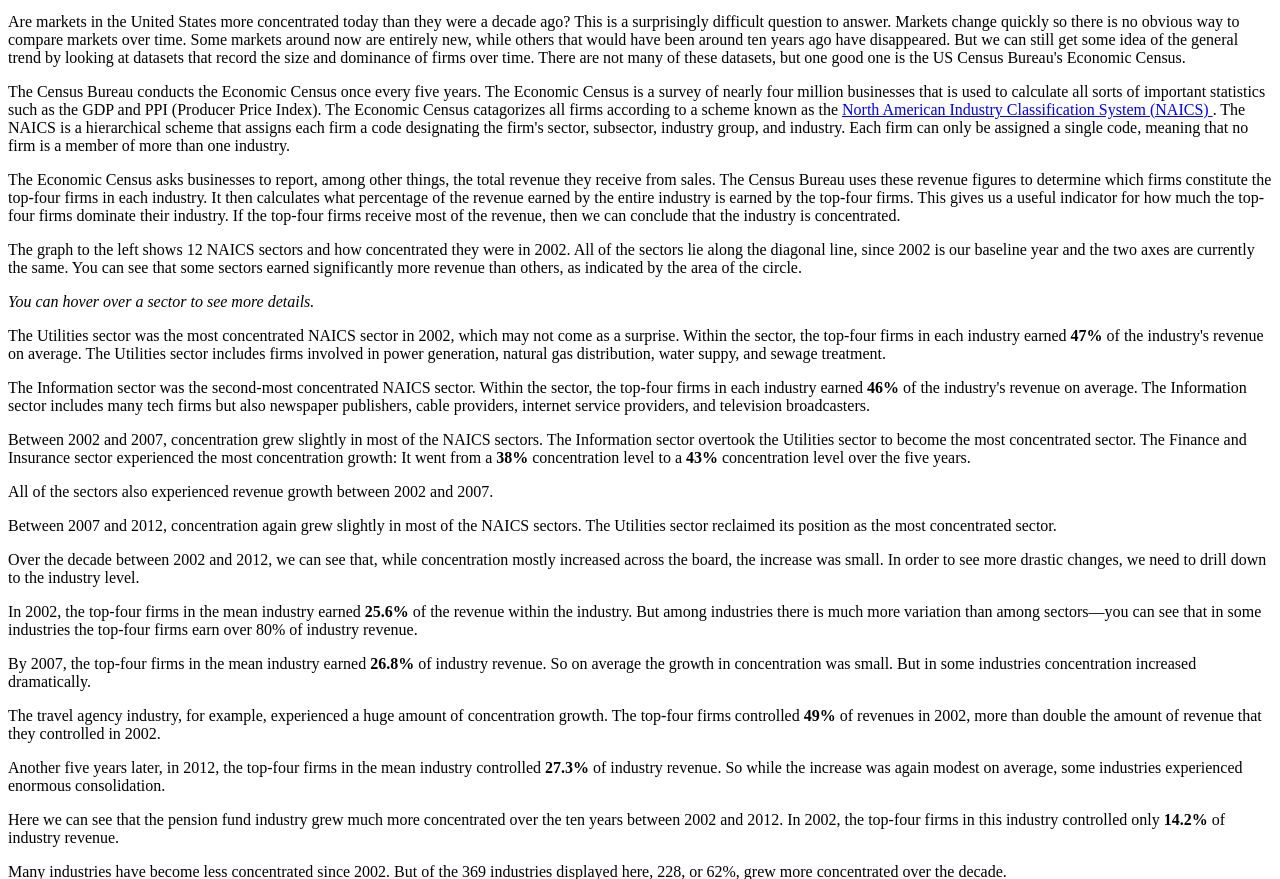
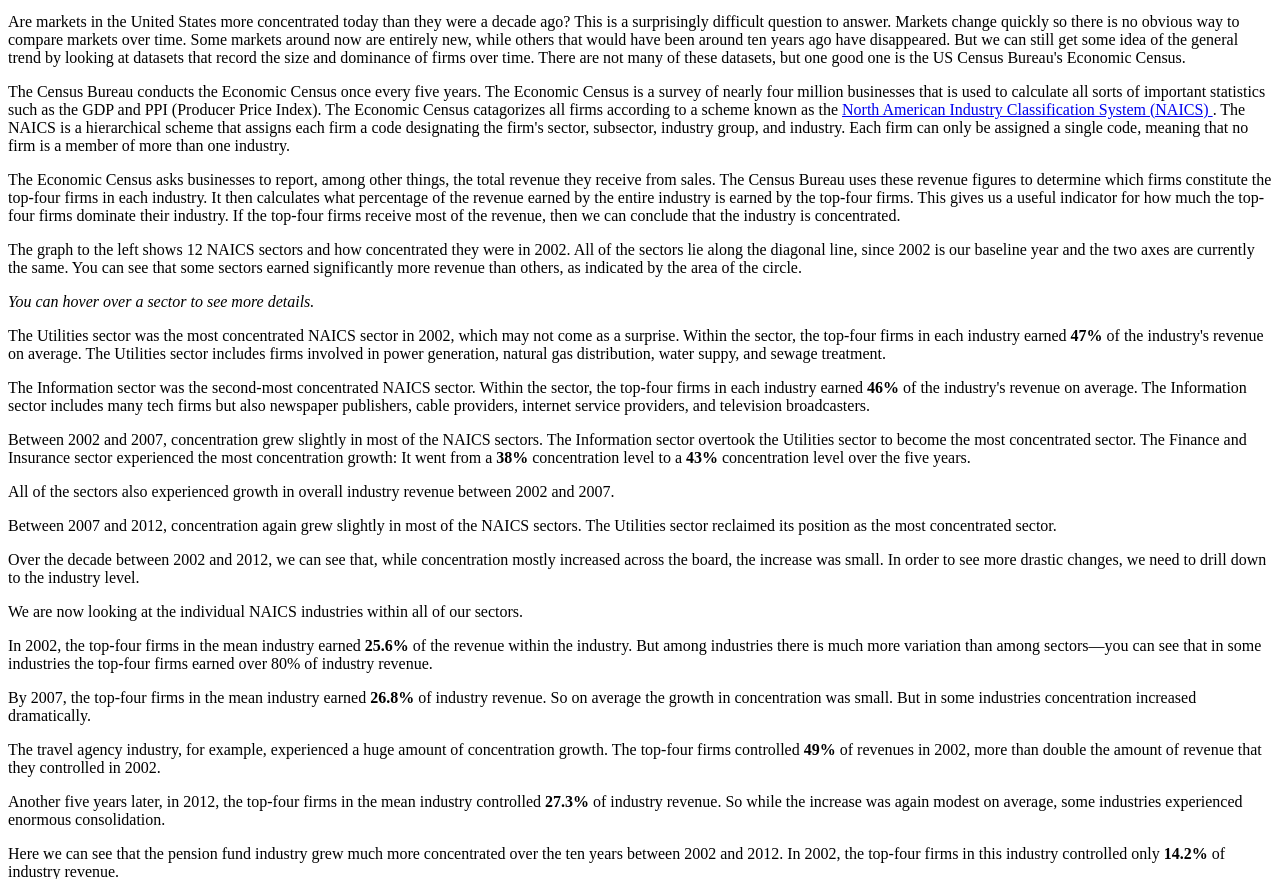
Before and after one commit to sinclairtarget/the-monopolists-are-winning-interactive, a website: page src/index.html in a window 1280 px wide. Shown: the part 221-1100 px from the top of the page. Drawn offline with Linux system fonts and the light colour scheme.

Commit message:
Edit accompanying text for clarity.

```diff
--- a/src/index.html
+++ b/src/index.html
@@ -106,8 +106,8 @@
             went from a <b>38%</b> concentration level to a <b>43%</b>
             concentration level over the five years.</p>
 
-            <p>All of the sectors also experienced revenue growth between
-            2002 and 2007.</p>
+            <p>All of the sectors also experienced growth in overall industry
+            revenue between 2002 and 2007.</p>
             <div class="arrow-down"></div>
 
             <div class="divider waypoint" data-node="2012-sectors"></div>
@@ -122,10 +122,12 @@
             <div class="arrow-down"></div>
 
             <div class="divider waypoint" data-node="2002-industries"></div>
+            <p>We are now looking at the individual NAICS industries within
+            all of our sectors.</p>
             <p>In 2002, the top-four firms in the mean industry earned
             <b>25.6%</b> of the revenue within the industry. But among
             industries there is much more variation than among sectors—you can
-            see that in some industries the top-four firms earn over 80% of
+            see that in some industries the top-four firms earned over 80% of
             industry revenue.</b>
             <div class="arrow-down"></div>
 
```
